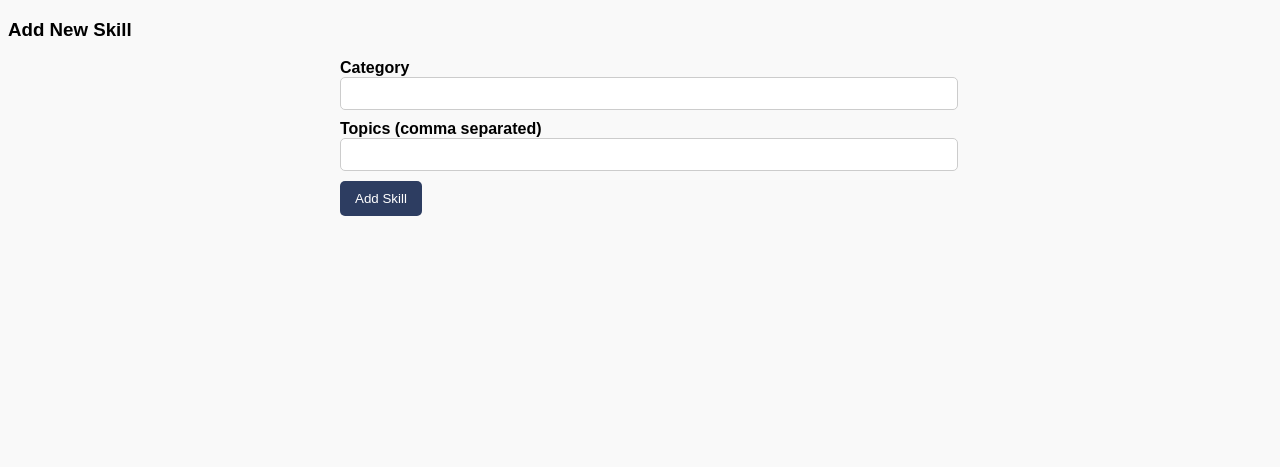
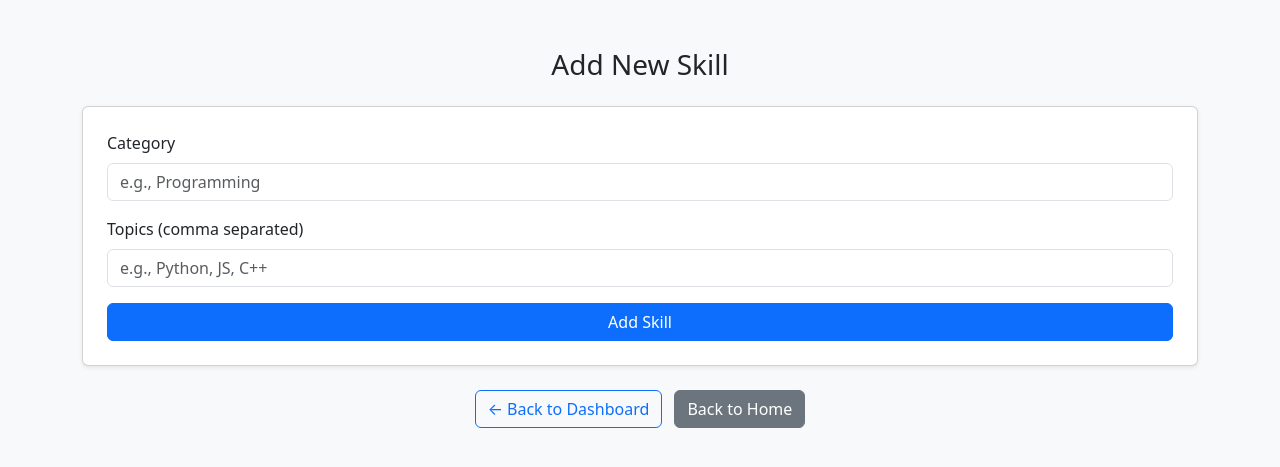
Before and after one commit to phaneendra2429/Flask-portfolio, a Flask app: page /add_skill in a window 1280 px wide. Shown: the top 467 px of the page. Run offline with Flask 3, Linux system fonts and the light colour scheme; the visitor is signed in with stand-in values (Sample User, id 1).

Commit message:
fix-Recommendations in AdminDashboard

```diff
--- a/templates/add_certification.html
+++ b/templates/add_certification.html
@@ -75,6 +75,7 @@
     </table>
 
     <div class="text-center mt-4">
+      <a href="{{ url_for('admin.dashboard') }}" class="btn btn-outline-primary me-2">← Back to Dashboard</a>
       <a href="{{ url_for('index') }}" class="btn btn-secondary">Back to Home</a>
     </div>
   </div>
--- a/templates/add_event.html
+++ b/templates/add_event.html
@@ -74,7 +74,8 @@
     </table>
 
     <div class="text-center mt-4">
-      <a href="/" class="btn btn-secondary">← Back to Home</a>
+      <a href="{{ url_for('admin.dashboard') }}" class="btn btn-outline-primary me-2">← Back to Dashboard</a>
+      <a href="/" class="btn btn-secondary">Back to Home</a>
     </div>
   </div>
 
--- a/templates/add_project.html
+++ b/templates/add_project.html
@@ -76,7 +76,8 @@
         </div>
 
         <div class="text-center mt-4">
-            <a href="/" class="btn btn-secondary">← Back to Home</a>
+            <a href="{{ url_for('admin.dashboard') }}" class="btn btn-outline-primary me-2">← Back to Dashboard</a>
+            <a href="/" class="btn btn-secondary">Back to Home</a>
         </div>
     </div>
 
--- a/templates/add_skills.html
+++ b/templates/add_skills.html
@@ -1,22 +1,38 @@
 <!DOCTYPE html>
 <html lang="en">
+
 <head>
     <meta charset="UTF-8">
     <meta name="viewport" content="width=device-width, initial-scale=1.0">
-    <title>Add New Project</title>
-    <link rel="stylesheet" href="../static/css/style.css">
+    <title>Add New Skill</title>
+    <link href="https://cdn.jsdelivr.net/npm/bootstrap@5.3.0-alpha1/dist/css/bootstrap.min.css" rel="stylesheet">
 </head>
-<body>
 
-<h3>Add New Skill</h3>
+<body class="bg-light">
+    <div class="container my-5">
+        <h3 class="text-center mb-4">Add New Skill</h3>
+        <div class="card p-4 shadow-sm">
             <form method="POST" action="{{ url_for('skills.add_skill') }}">
                 <div class="mb-3">
                     <label for="category" class="form-label">Category</label>
-        <input type="text" class="form-control" id="category" name="category" required>
+                    <input type="text" class="form-control" id="category" name="category"
+                        placeholder="e.g., Programming" required>
                 </div>
                 <div class="mb-3">
                     <label for="topics" class="form-label">Topics (comma separated)</label>
-        <input type="text" class="form-control" id="topics" name="topics" required>
+                    <input type="text" class="form-control" id="topics" name="topics"
+                        placeholder="e.g., Python, JS, C++" required>
                 </div>
-    <button type="submit" class="btn btn-primary">Add Skill</button>
+                <button type="submit" class="btn btn-primary w-100">Add Skill</button>
             </form>
+        </div>
+
+        <div class="text-center mt-4">
+            <a href="{{ url_for('admin.dashboard') }}" class="btn btn-outline-primary me-2">← Back to Dashboard</a>
+            <a href="/" class="btn btn-secondary">Back to Home</a>
+        </div>
+    </div>
+    <script src="https://cdn.jsdelivr.net/npm/bootstrap@5.3.0-alpha1/dist/js/bootstrap.bundle.min.js"></script>
+</body>
+
+</html>
```
Also changed, not shown: routes/recommendations.py (+10 -1 lines), templates/add_rec.html (+19 -4 lines), templates/admin/dashboard.html (+16 -0 lines). Lines whose indentation alone changed are shown as unchanged.
